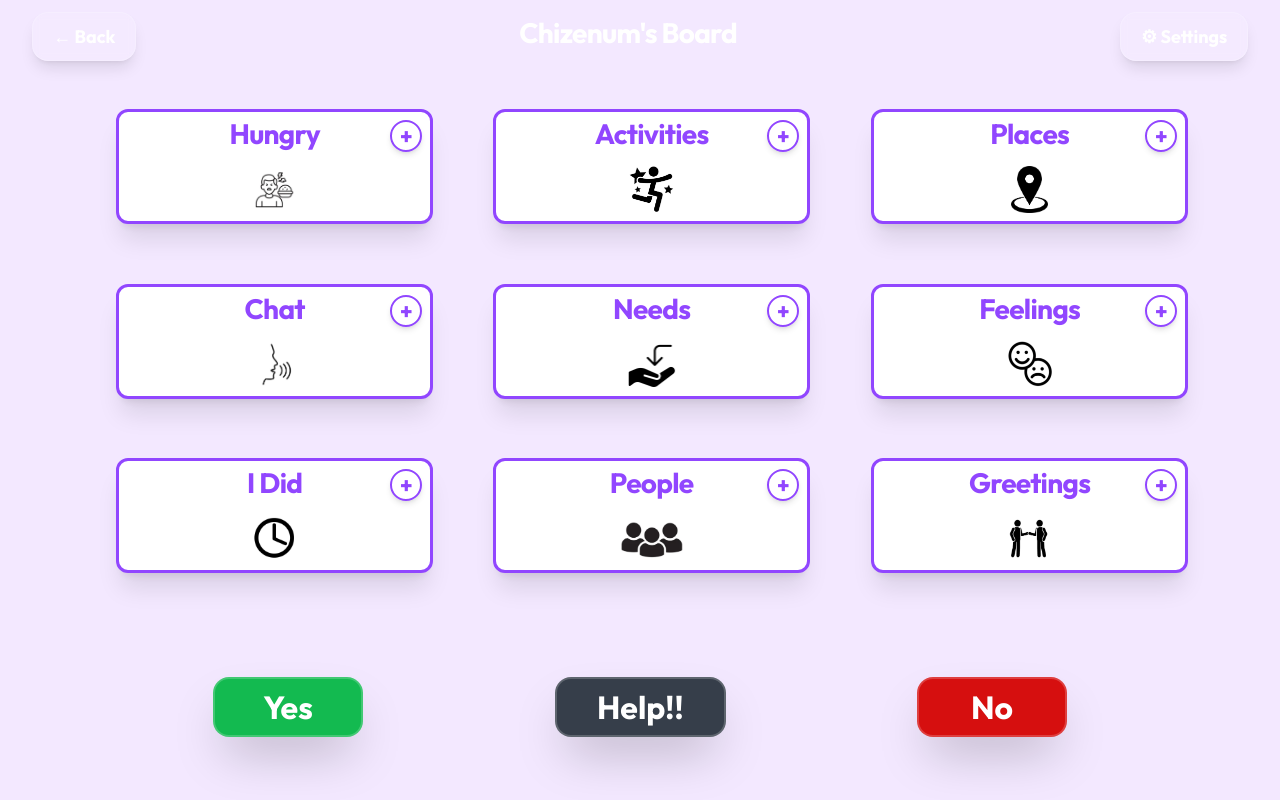
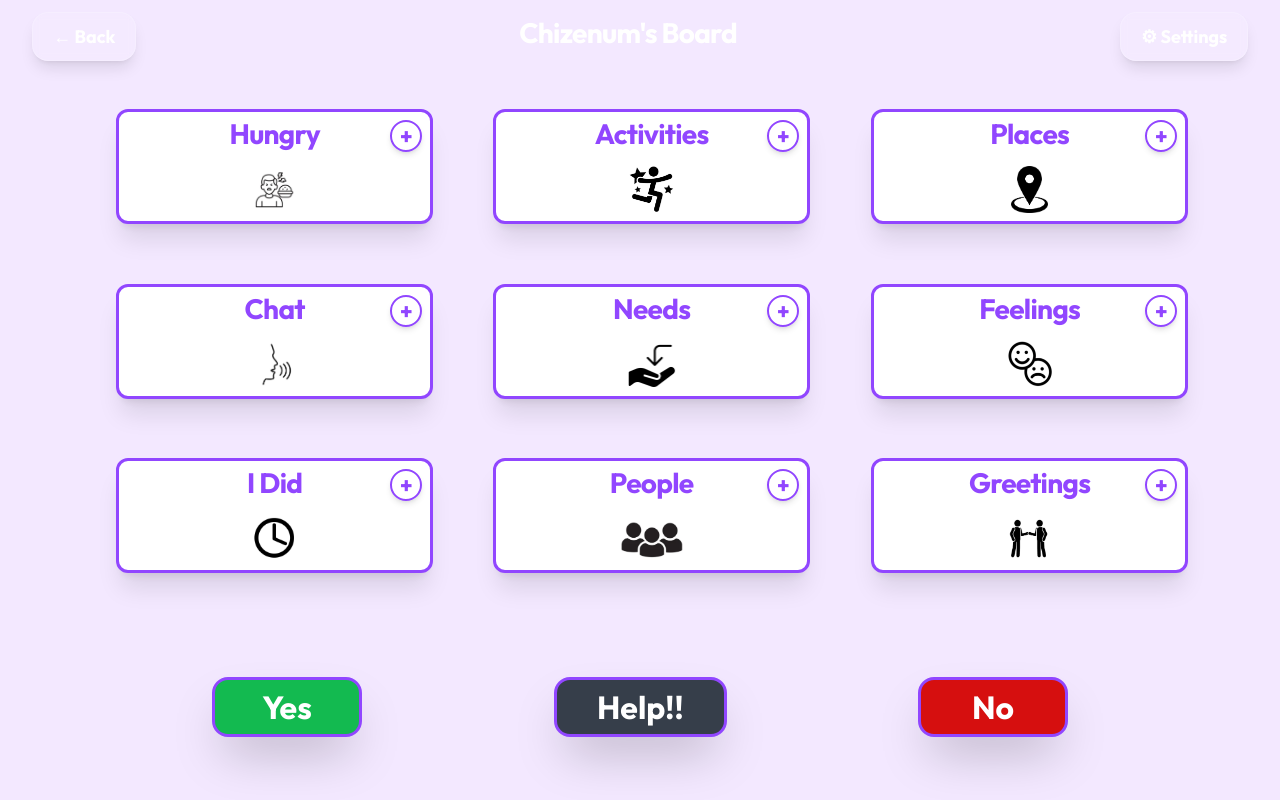
Before and after one commit to meganzwang/TOM_makeathon_2025, a React (Vite) app in the folder app/: page / in a window 1280 px wide. Built offline with nearby package versions, Linux system fonts and the light colour scheme.

Commit message:
rounded corners

```diff
--- a/app/src/components/BottomBar.tsx
+++ b/app/src/components/BottomBar.tsx
@@ -56,6 +56,8 @@ function LowButton({ label, onClick, color }: { label: string; onClick: () => vo
     focus:outline-none focus-visible:ring-4 focus-visible:ring-white/50
     "
       style={{
+        border: "3px solid #9146FF",
+        borderRadius: "1rem",
         minWidth: "150px",
         minHeight: "60px",
         backgroundColor: bgColor,
--- a/app/src/components/ButtonCard.tsx
+++ b/app/src/components/ButtonCard.tsx
@@ -37,15 +37,15 @@ export default function ButtonCard({ btn, pageBg }: Props) {
       onClick={handleClick}
       className={`m-1 w-full h-full !rounded-xl shadow-xl flex flex-col items-center justify-start overflow-hidden
         focus:outline-none focus-visible:ring-4 focus-visible:ring-purple-400
-        hover:scale-[1.05] hover:shadow-2xl hover:border-purple-600
-        active:scale-[0.95] active:shadow-lg active:border-purple-700
-        transition-all duration-200 ease-out
-        relative cursor-pointer select-none
-        touch-manipulation`}
+         hover:scale-[1.05] hover:shadow-2xl hover:border-purple-600
+         active:scale-[0.95] active:shadow-lg active:border-purple-700
+         transition-all duration-200 ease-out
+         relative cursor-pointer select-none
+         touch-manipulation`}
       style={{
         backgroundColor: "#FFFFFF",
         border: "3px solid #9146FF",
-        willChange: "transform, box-shadow, border-color"
+        borderRadius: "1rem"
       }}
     >
       {btn.type === "link" && (
```
Also changed, not shown: app/I went.png (deleted).
